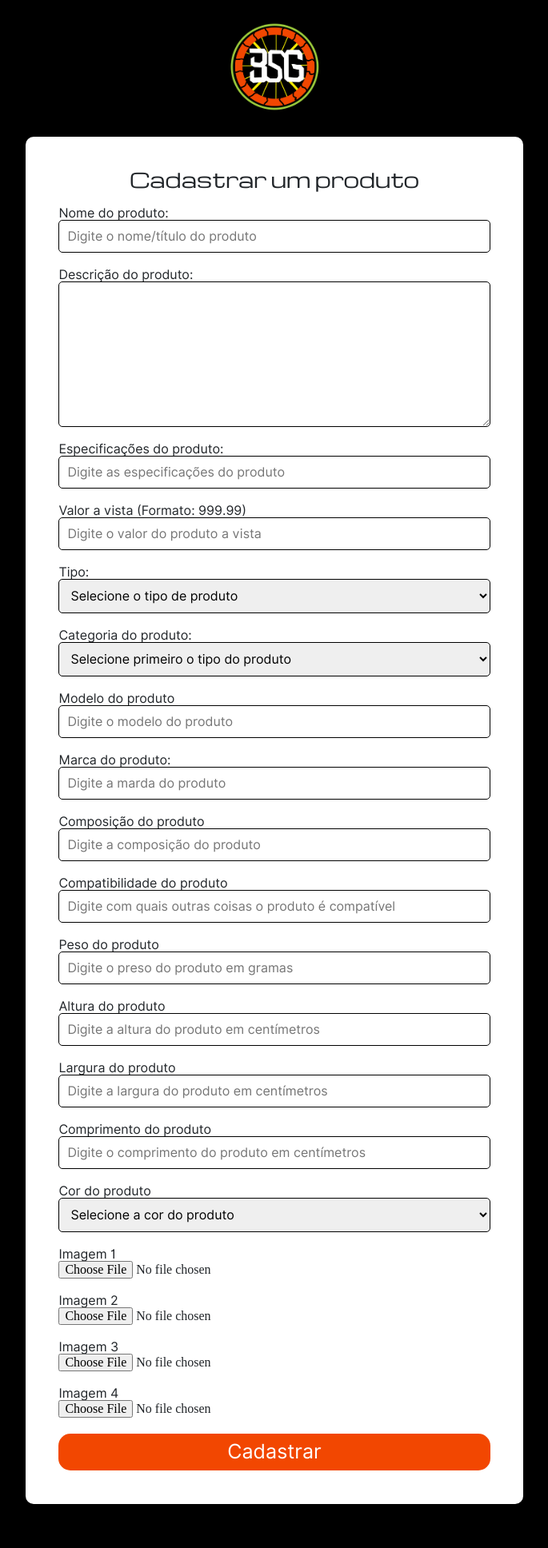
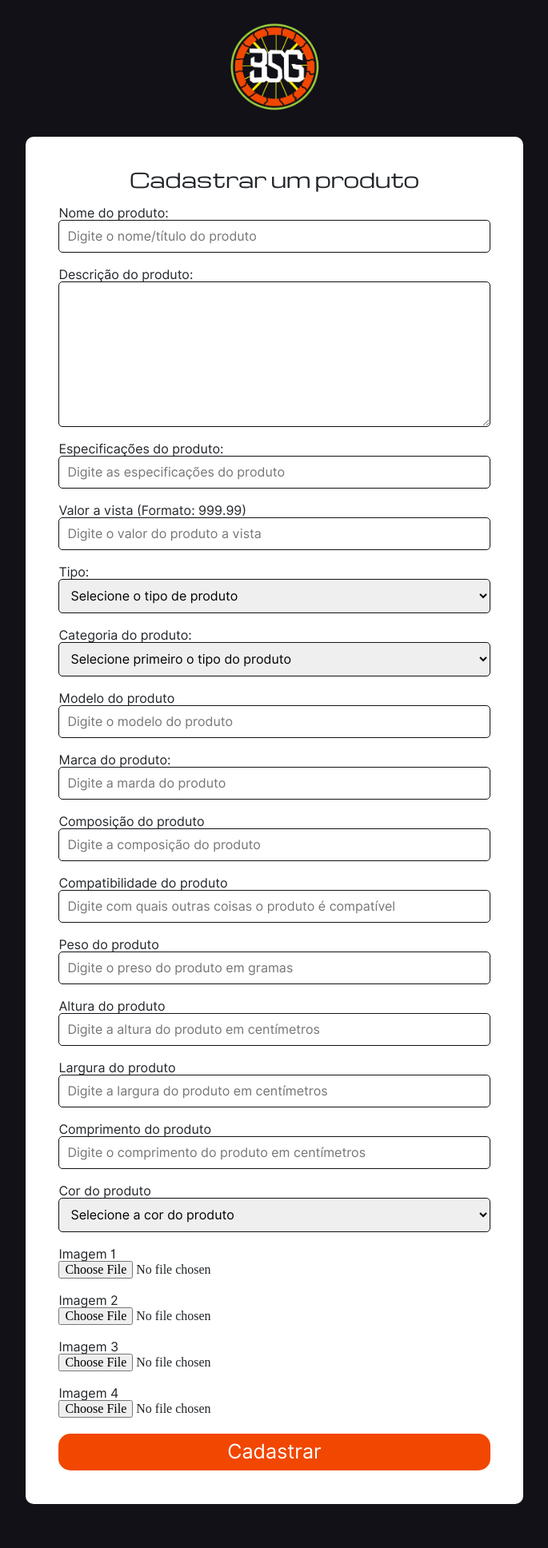
Before and after one commit to MarcusVBMoreira/Bike-Sports-Gaspar, a PHP site: page /bike-sports-gaspar/app/admin/cadastro-produto.php in a window 1280 px wide. Shown: the whole page at 80% size, without its empty margins (297-982 px from the left). Run offline with PHP 8.4, Linux system fonts and the light colour scheme.

Commit message:
ajustes admin

```diff
--- a/app/admin/assets/css/administracao.css
+++ b/app/admin/assets/css/administracao.css
@@ -1,5 +1,5 @@
 :root{
-    --Preto-Cor: #000;
+    --Preto-Cor: #111117;
     --Branco-Cor: #FFF;
     --Branco-50-Cor:#C4C4C4;
     --CinzaClaro-Cor: #DFDFDF;
--- a/app/admin/assets/css/cadastro-produto.css
+++ b/app/admin/assets/css/cadastro-produto.css
@@ -1,5 +1,5 @@
 :root{
-    --Preto-Cor: #000;
+    --Preto-Cor: #111117;
     --Branco-Cor: #FFF;
     --Cinza-Cor: #969696;
     --CinzaClaro-Cor: #DFDFDF;
@@ -9,7 +9,6 @@
     --Azul-Cor: #00C1EC;
     --Laranja-Cor: #F24701;
 }
-
 .logo{
     width: 120px;
 }
```
